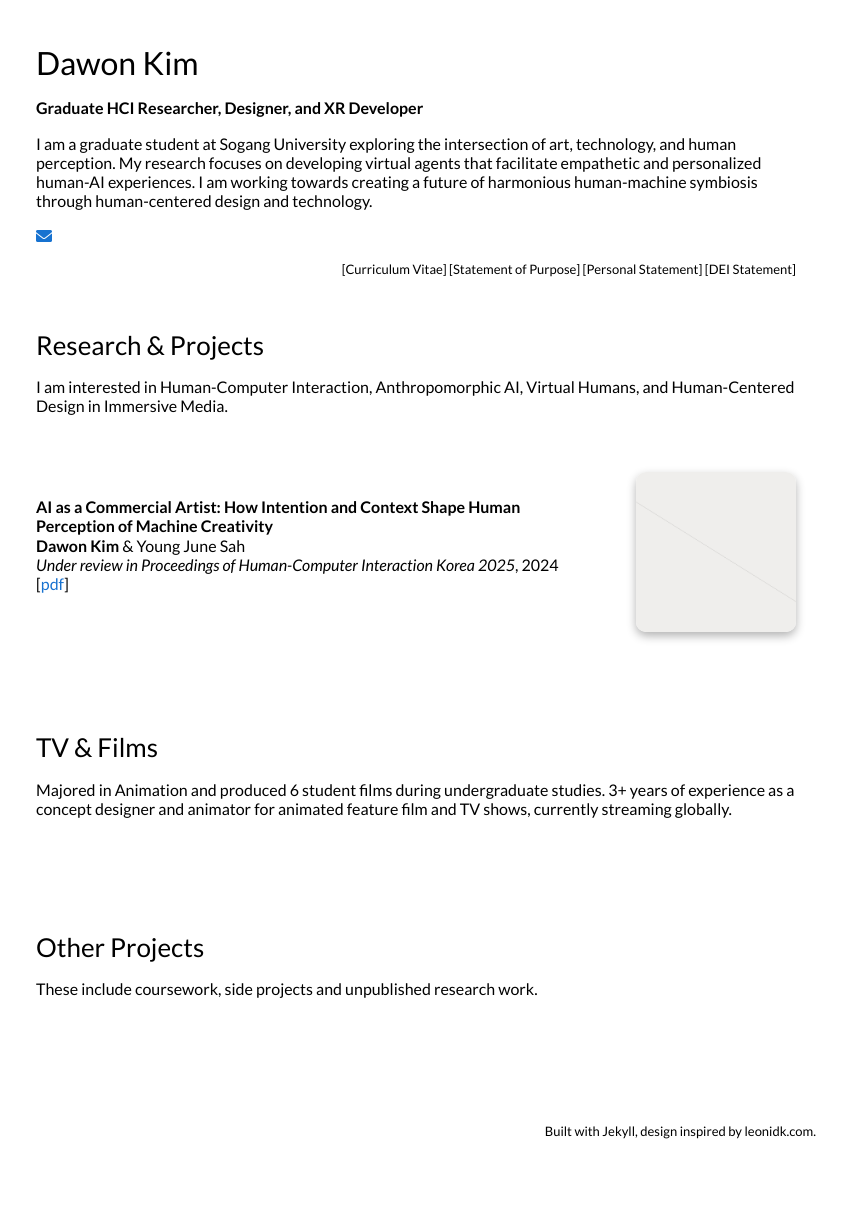
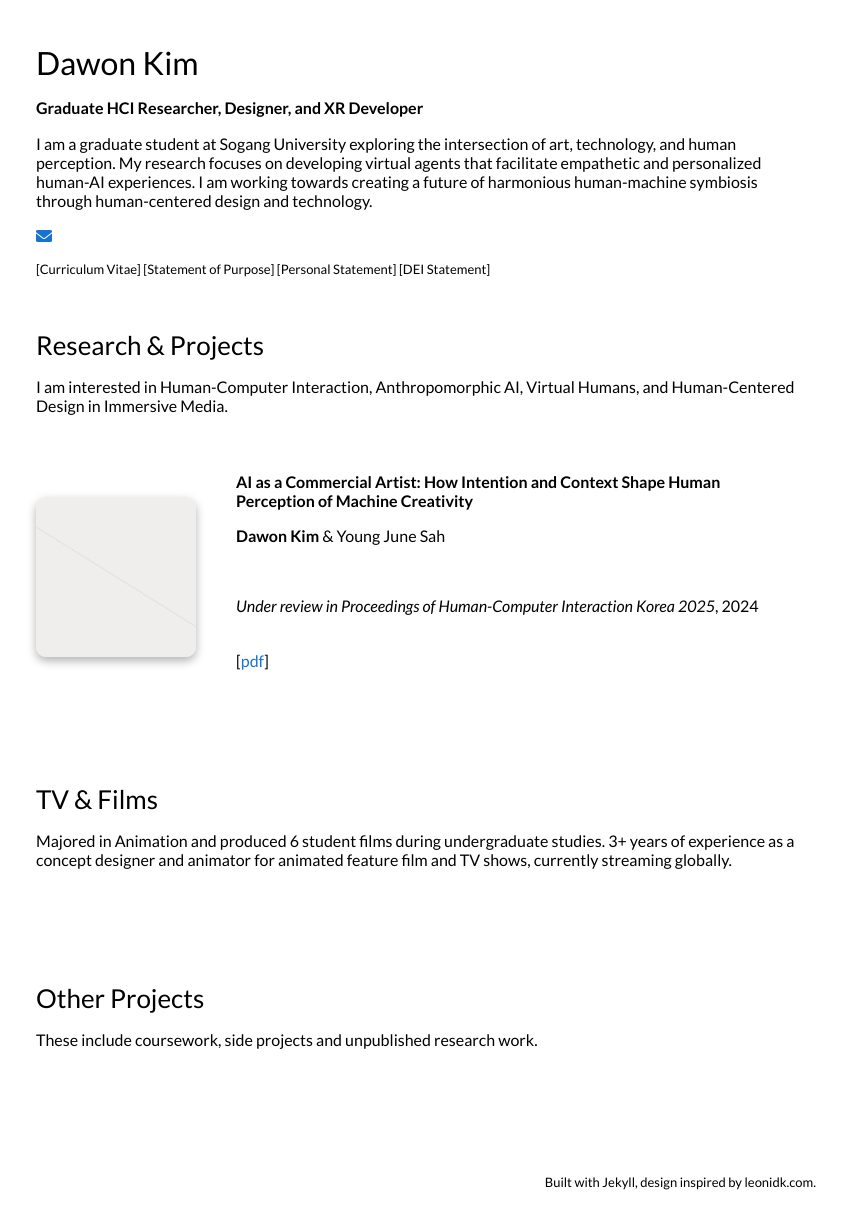
Before and after one commit to dawnhci/dawnhci.github.io, a Jekyll site: the page built from _posts/2024-11-27-machine-creativity.md, in a window 1280 px wide. Shown: the whole page, without its empty margins (224-1071 px from the left). Built offline with Jekyll 4.4.1, drawn with Linux system fonts in a browser that asks for light colours; before the commit the page ends 1179 px from its top, so only the background shows below that.

Commit message:
Update default.html

```diff
--- a/_layouts/default.html
+++ b/_layouts/default.html
@@ -29,7 +29,7 @@
               <p>I am a graduate student at Sogang University exploring the intersection of art, technology, and human perception. My research focuses on developing virtual agents that facilitate empathetic and personalized human-AI experiences. I am working towards creating a future of harmonious human-machine symbiosis through human-centered design and technology.
                 <p><a href="mailto:danywony@gmail.com"><i class="fas fa-envelope"></i></a></p>
 
-                <p style="text-align:right;font-size:small">[Curriculum Vitae] [Statement of Purpose] [Personal Statement] [DEI Statement]</p>
+                <p style="text-align:left;font-size:small">[Curriculum Vitae] [Statement of Purpose] [Personal Statement] [DEI Statement]</p>
             </td>
              <!--
             <td style="padding:2.5%;width:30%;min-width:150px">
@@ -55,12 +55,13 @@
           {% for cat in post.categories %}
           {% if cat == 'research' %}
           <tr>
+            <td style="padding:2.5%;width:20%;vertical-align:middle;min-width:200px">
+              <img src="{{post.image}}" alt="project image" class="thumbnail">
+            </td>
             <td style="padding:2.5%;width:80%;vertical-align:middle">
               <h3>{{post.title}}</h3>
-              <br>
-              {{post.authors}}
-              <br>
-              <em>{{post.venue}}</em>, {{ post.date | date: "%Y" }}
+              <br><p>{{post.authors}}</p>
+              <br><p><em>{{post.venue}}</em>, {{ post.date | date: "%Y" }}</p>
               <br>
               {% if post.pdf %}
               [<a href="{{post.pdf}}">pdf</a>]
@@ -88,9 +89,6 @@
               {% endif %}
               <p></p>
               {{ post.excerpt }}
-            </td>
-            <td style="padding:2.5%;width:20%;vertical-align:middle;min-width:200px">
-              <img src="{{post.image}}" alt="project image" class="thumbnail">
             </td>
           </tr>
           {% endif %}
```
